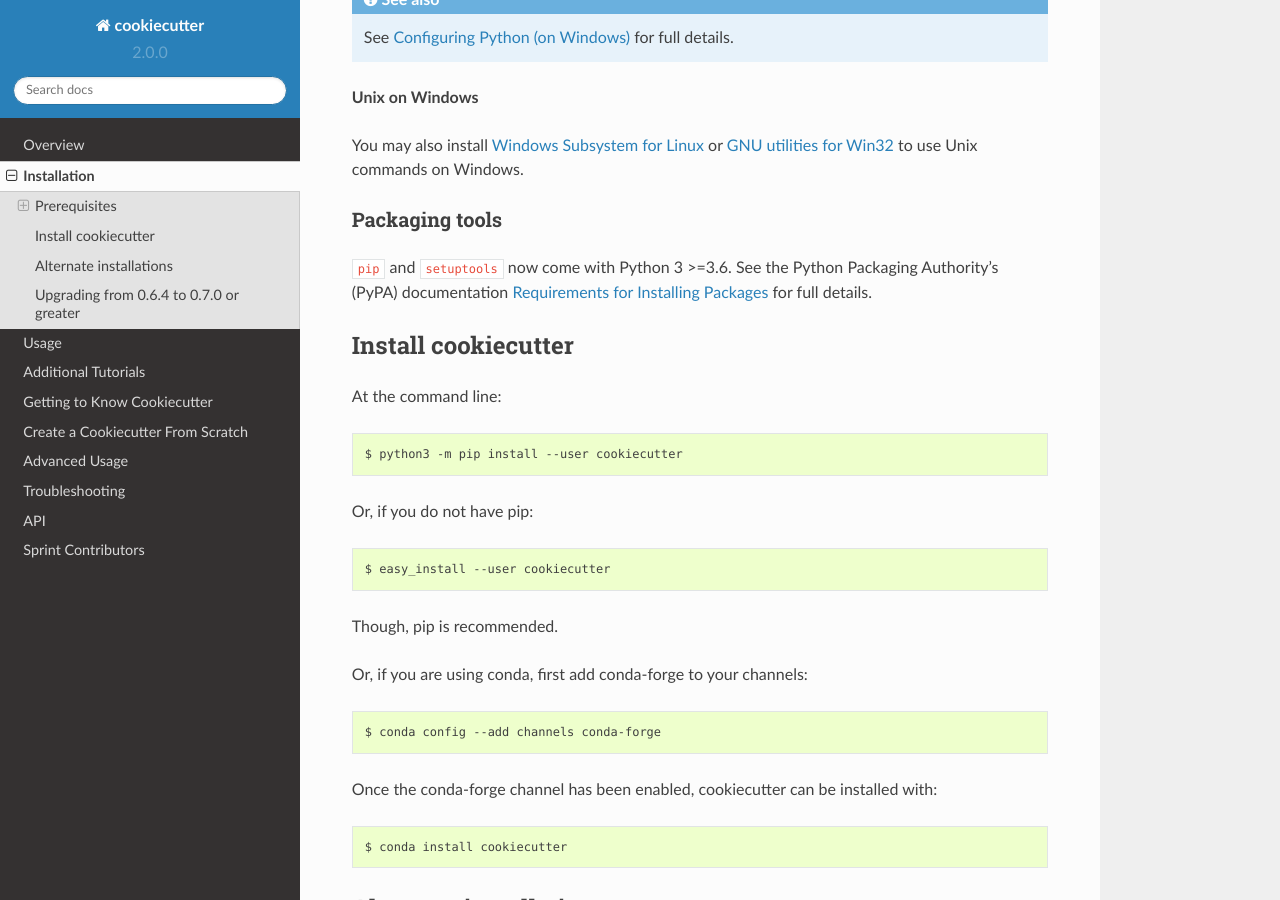
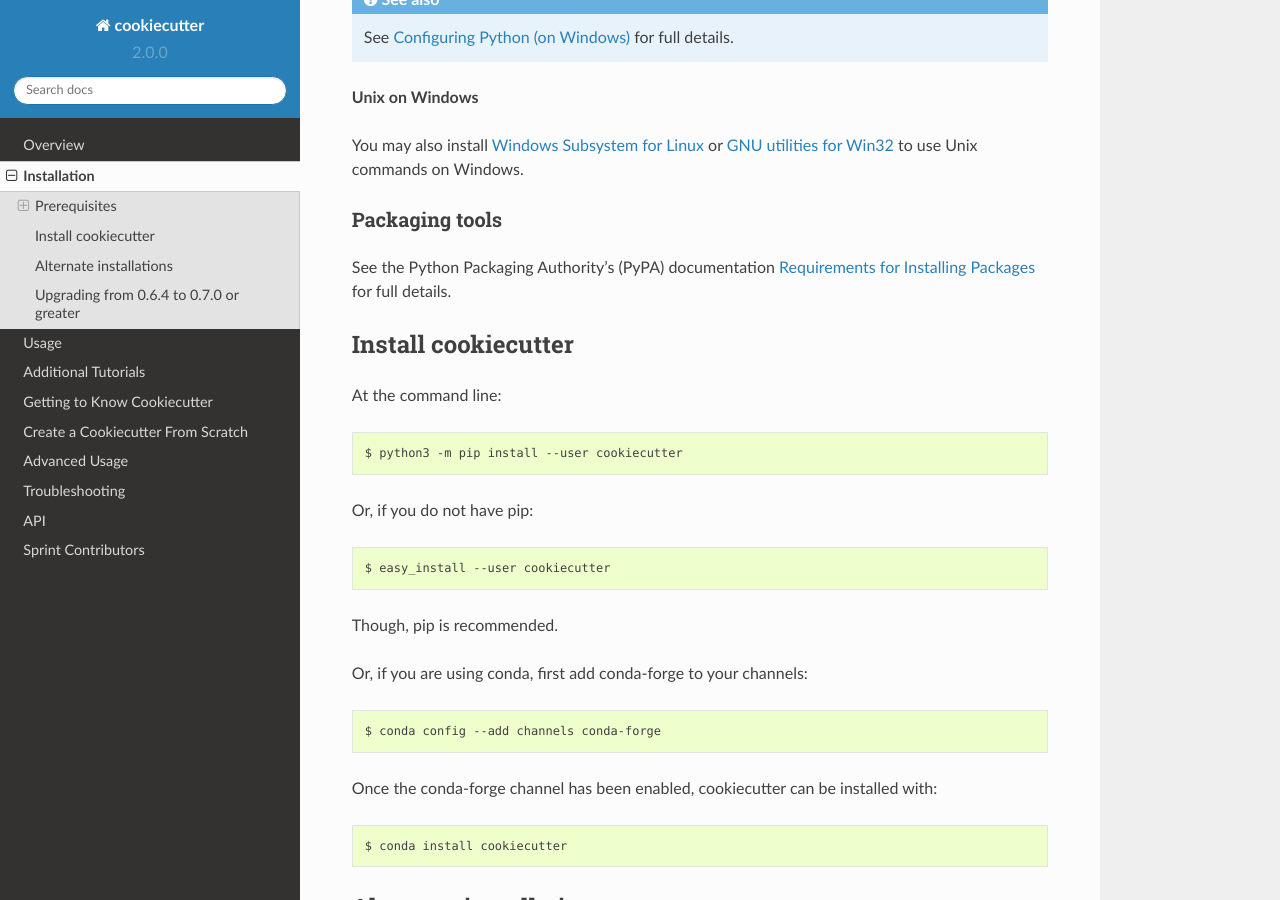
Before and after one commit to c-allen-tech/cookie, a Sphinx documentation site: the page built from docs/installation.rst, in a window 1280 px wide and 900 px high, scrolled down 1234 px. Built offline with Sphinx 7.4.7 and the Read the Docs theme 2.0.0, drawn with Linux system fonts in a browser that asks for light colours; formulas are drawn with MathJax 3.

Commit message:
Don't run tests on Python 3.6 or PyPy anymore.
- Resolves GitHub check failures due to GitHub no longer supporting those environments on Mac OSX.
- Python 3.6 is in maintenance status *security* with EOL in 2 months.
- PyPy was last updated to Python 3.8, which is outdated.

```diff
--- a/docs/installation.rst
+++ b/docs/installation.rst
@@ -59,7 +59,7 @@ You may also install  `Windows Subsystem for Linux <https://msdn.microsoft.com/e
 Packaging tools
 ^^^^^^^^^^^^^^^
 
-``pip`` and ``setuptools`` now come with Python 3 >=3.6. See the Python Packaging Authority's (PyPA) documentation `Requirements for Installing Packages <https://packaging.python.org/en/latest/installing/#requirements-for-installing-packages>`_ for full details.
+See the Python Packaging Authority's (PyPA) documentation `Requirements for Installing Packages <https://packaging.python.org/en/latest/installing/#requirements-for-installing-packages>`_ for full details.
 
 
 Install cookiecutter
--- a/setup.cfg
+++ b/setup.cfg
@@ -26,12 +26,10 @@ classifiers =
     License :: OSI Approved :: BSD License
     Programming Language :: Python :: 3 :: Only
     Programming Language :: Python :: 3
-    Programming Language :: Python :: 3.6
     Programming Language :: Python :: 3.7
     Programming Language :: Python :: 3.8
     Programming Language :: Python :: 3.9
     Programming Language :: Python :: Implementation :: CPython
-    Programming Language :: Python :: Implementation :: PyPy
     Programming Language :: Python
     Topic :: Software Development
 keywords =
```
Also changed, not shown: CONTRIBUTING.md (+3 -3 lines), README.md (+1 -3 lines), 2 other files.
